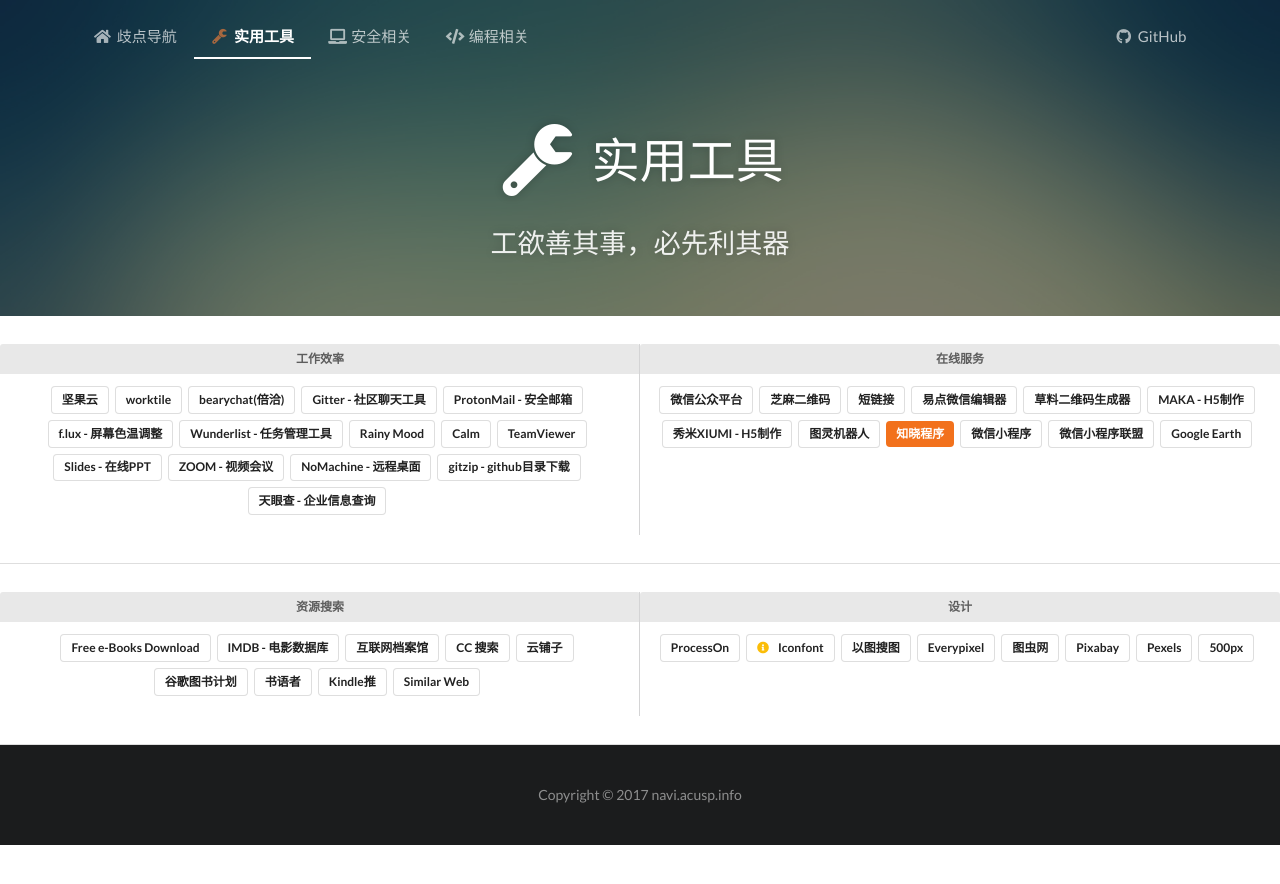
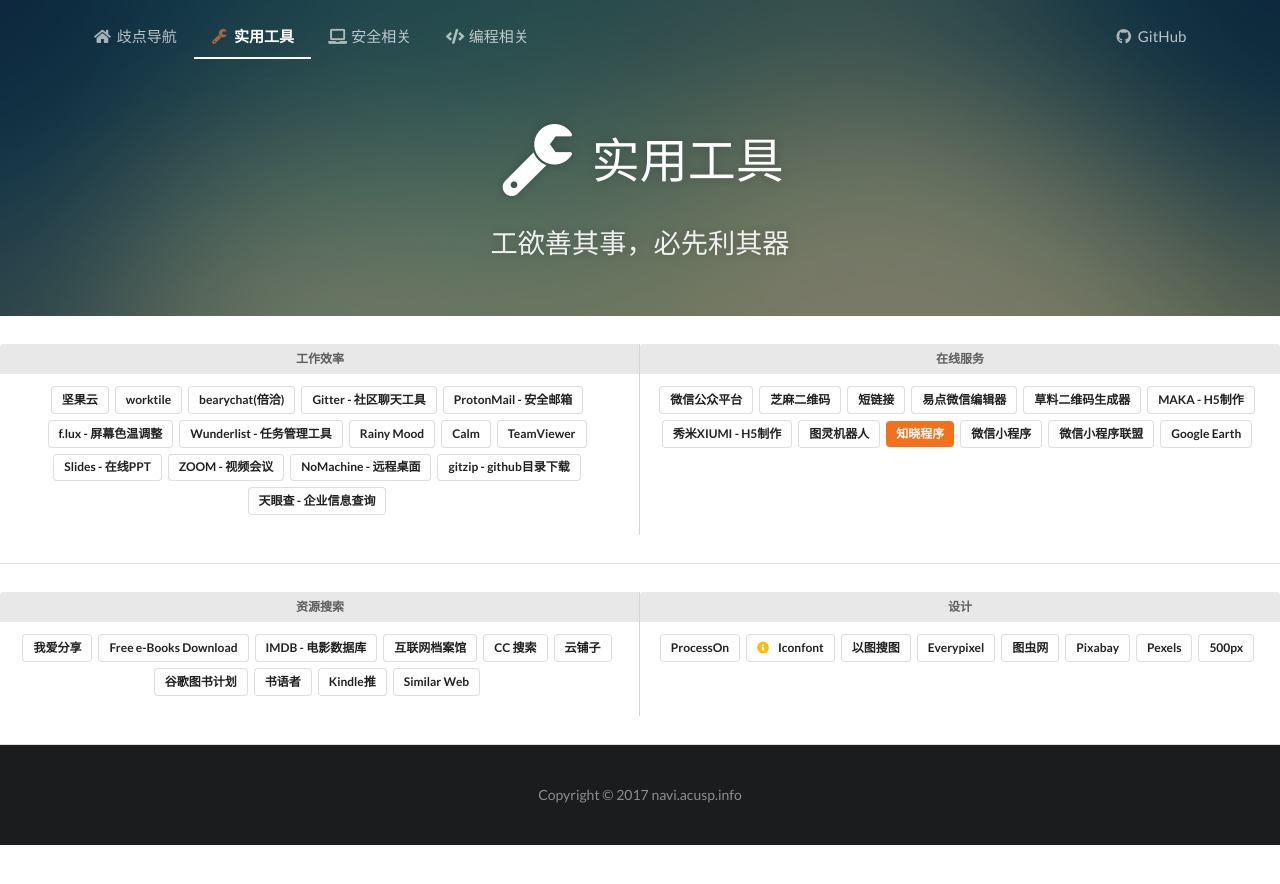
Before and after one commit to acusp/AC-Navi, a Jekyll site: the page built from tool/index.html, in a window 1280 px wide. Shown: the top 884 px of the page. Built offline with Jekyll 4.4.1, drawn with Linux system fonts in a browser that asks for light colours; comment, search, counter and statistics services are not loaded.

Commit message:
Update tools link, add search link

```diff
--- a/_data/tool_links.yml
+++ b/_data/tool_links.yml
@@ -118,9 +118,14 @@
   categories:
   - category: 资源搜索
     links:
+    - name: 我爱分享
+      style: basic
+      url: http://www.wwaaffxx.com/
+
     - name: Free e-Books Download
       style: basic
       url: https://smtebooks.com/
+
     - name: IMDB - 电影数据库
       style: basic
       url: http://www.imdb.com/
```
